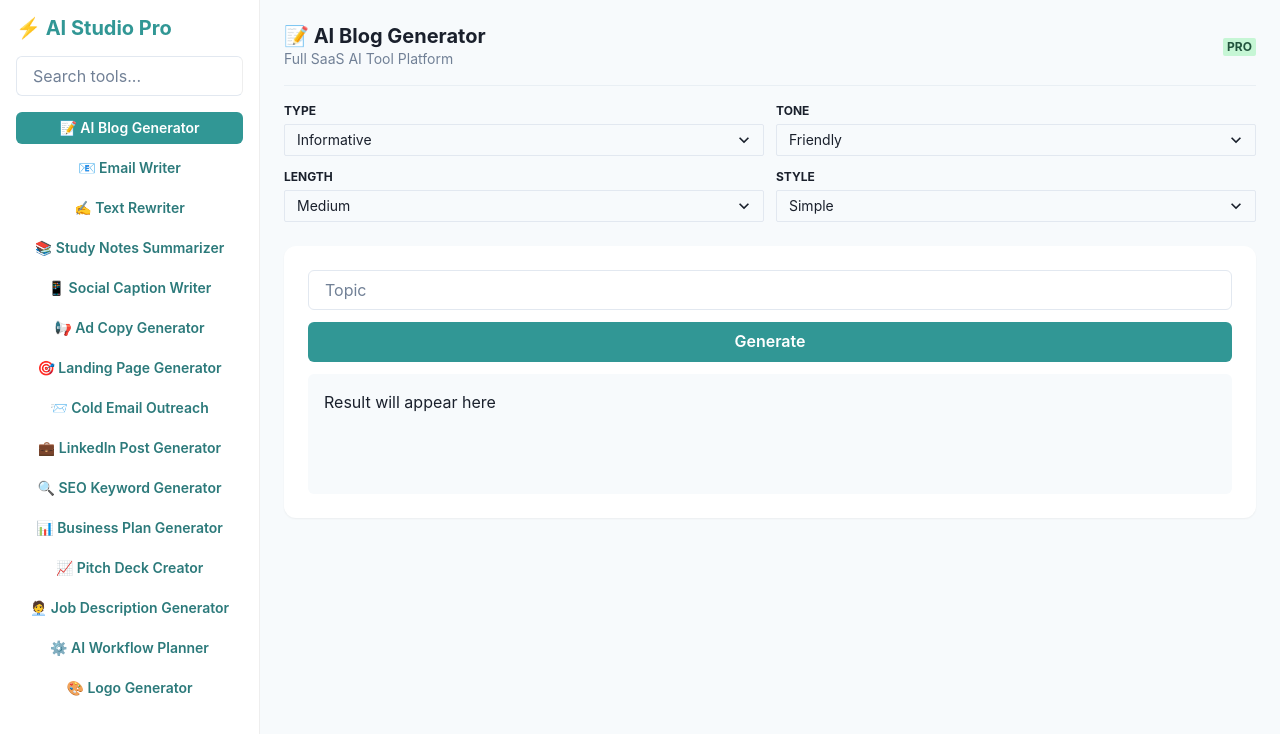
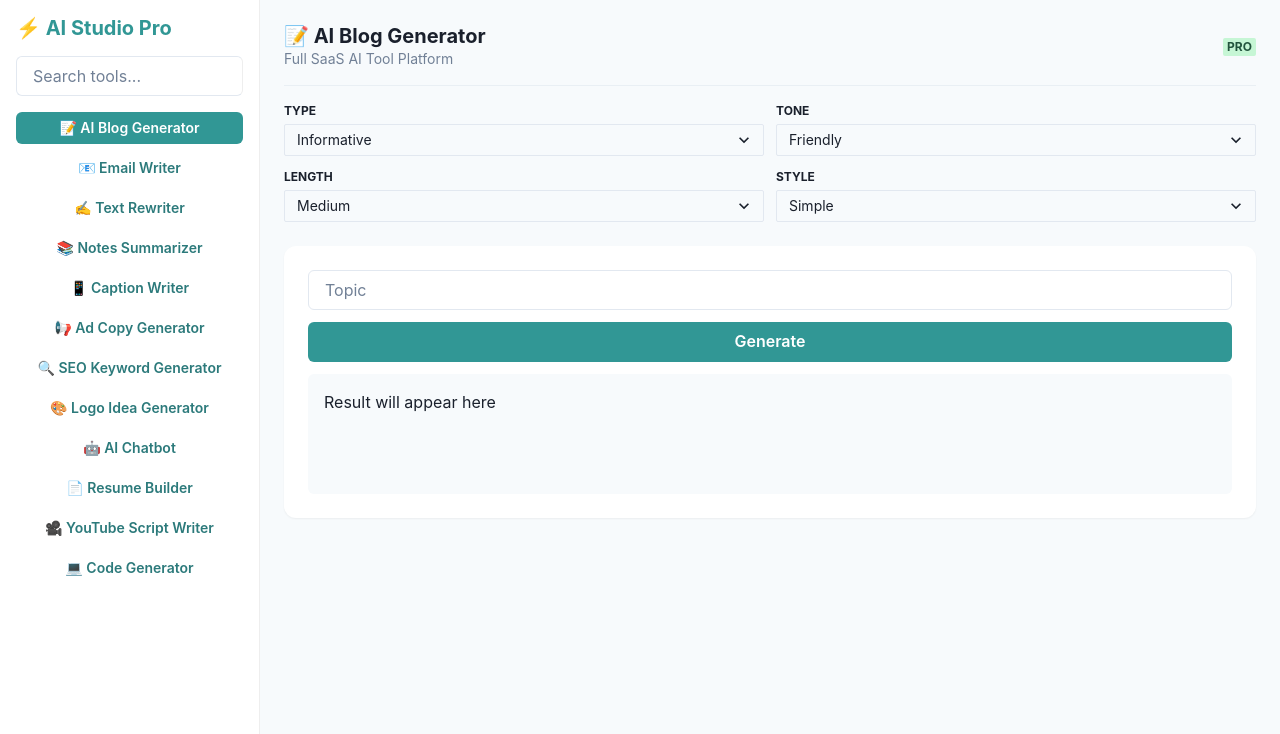
Before and after one commit to bilalali2010/new-multi-tool-suite, a Next.js app: page / in a window 1280 px wide. Shown: the top 734 px of the page. Built offline with nearby package versions, Linux system fonts and the light colour scheme.

Commit message:
Refactor AI tools and update prompts

```diff
--- a/app/page.jsx
+++ b/app/page.jsx
@@ -24,39 +24,37 @@ import {
 import { HamburgerIcon } from "@chakra-ui/icons";
 
 // ==============================
-// 🚀 ALL HIGH-DEMAND AI TOOLS
+// 🚀 FINAL 12 HIGH-DEMAND AI TOOLS
 // ==============================
 const tools = {
-  // ===== WRITING =====
   blog: {
     title: "📝 AI Blog Generator",
     fields: [{ label: "Topic", name: "topic", type: "text" }],
-    basePrompt: "Write a high-quality blog about {{topic}}",
+    basePrompt: "Write a blog about {{topic}}",
   },
 
   email: {
     title: "📧 Email Writer",
     fields: [{ label: "Purpose", name: "purpose", type: "text" }],
-    basePrompt: "Write a professional email for {{purpose}}",
+    basePrompt: "Write an email for {{purpose}}",
   },
 
   rewriter: {
     title: "✍️ Text Rewriter",
     fields: [{ label: "Text", name: "text", type: "textarea" }],
-    basePrompt: "Rewrite this text: {{text}}",
+    basePrompt: "Rewrite: {{text}}",
   },
 
   notes: {
-    title: "📚 Study Notes Summarizer",
+    title: "📚 Notes Summarizer",
     fields: [{ label: "Text", name: "text", type: "textarea" }],
-    basePrompt: "Summarize and simplify: {{text}}",
+    basePrompt: "Summarize: {{text}}",
   },
 
-  // ===== MARKETING =====
   caption: {
-    title: "📱 Social Caption Writer",
+    title: "📱 Caption Writer",
     fields: [{ label: "Post", name: "description", type: "text" }],
-    basePrompt: "Write viral captions for {{description}}",
+    basePrompt: "Write captions for {{description}}",
   },
 
   adcopy: {
@@ -65,69 +63,53 @@ const tools = {
     basePrompt: "Write high-converting ad copy for {{product}}",
   },
 
-  landing: {
-    title: "🎯 Landing Page Generator",
-    fields: [{ label: "Product", name: "product", type: "text" }],
-    basePrompt: "Create landing page copy for {{product}}",
-  },
-
-  coldemail: {
-    title: "📨 Cold Email Outreach",
-    fields: [{ label: "Offer", name: "offer", type: "text" }],
-    basePrompt: "Write cold outreach email for {{offer}}",
-  },
-
-  linkedin: {
-    title: "💼 LinkedIn Post Generator",
-    fields: [{ label: "Topic", name: "topic", type: "text" }],
-    basePrompt: "Write viral LinkedIn post about {{topic}}",
-  },
-
   seo: {
     title: "🔍 SEO Keyword Generator",
     fields: [{ label: "Topic", name: "topic", type: "text" }],
     basePrompt: "Generate SEO keywords for {{topic}}",
   },
 
-  // ===== BUSINESS =====
-  businessplan: {
-    title: "📊 Business Plan Generator",
-    fields: [{ label: "Idea", name: "idea", type: "text" }],
-    basePrompt: "Create business plan for {{idea}}",
+  logo: {
+    title: "🎨 Logo Idea Generator",
+    fields: [{ label: "Brand", name: "brandName", type: "text" }],
+    basePrompt: "Generate modern logo ideas for {{brandName}}",
   },
 
-  pitchdeck: {
-    title: "📈 Pitch Deck Creator",
-    fields: [{ label: "Startup", name: "startup", type: "text" }],
-    basePrompt: "Create startup pitch deck for {{startup}}",
+  // ==============================
+  // 🚀 NEW HIGH-DEMAND TOOLS ADDED
+  // ==============================
+
+  chatbot: {
+    title: "🤖 AI Chatbot",
+    fields: [{ label: "Message", name: "message", type: "textarea" }],
+    basePrompt: "Act as a smart AI assistant and respond to: {{message}}",
   },
 
-  jobdesc: {
-    title: "🧑‍💼 Job Description Generator",
-    fields: [{ label: "Role", name: "role", type: "text" }],
-    basePrompt: "Write job description for {{role}}",
+  resume: {
+    title: "📄 Resume Builder",
+    fields: [{ label: "Details", name: "details", type: "textarea" }],
+    basePrompt: "Create a professional ATS-friendly resume from: {{details}}",
   },
 
-  workflow: {
-    title: "⚙️ AI Workflow Planner",
-    fields: [{ label: "Task", name: "task", type: "text" }],
-    basePrompt: "Break task into automation steps: {{task}}",
+  youtube: {
+    title: "🎥 YouTube Script Writer",
+    fields: [{ label: "Video Idea", name: "idea", type: "text" }],
+    basePrompt: "Write a viral YouTube video script about: {{idea}}",
   },
 
-  // ===== DESIGN =====
-  logo: {
-    title: "🎨 Logo Generator",
-    fields: [{ label: "Brand", name: "brandName", type: "text" }],
-    basePrompt: "Create logo ideas for {{brandName}}",
+  code: {
+    title: "💻 Code Generator",
+    fields: [{ label: "Task", name: "task", type: "textarea" }],
+    basePrompt: "Generate clean, optimized code for: {{task}}",
   },
 };
 
 // ==============================
-// ⚙️ UNIVERSAL CONTROLS
+// ⚙️ CONTROLS
 // ==============================
 const controlOptions = {
   type: ["Informative", "Creative", "Persuasive", "Professional"],
-  tone: ["Friendly", "Formal", "Funny", "Sales", "Neutral"],
+  tone: ["Friendly", "Formal", "Funny", "Sales"],
   length: ["Short", "Medium", "Long"],
   style: ["Simple", "Advanced", "Viral"],
 };
@@ -148,7 +130,7 @@ export default function Home() {
   const currentTool = tools[selectedTool];
 
   // ==============================
-  // 🚀 PROMPT ENGINE
+  // PROMPT ENGINE
   // ==============================
   const buildPrompt = (tool) => `
 AI SYSTEM SETTINGS:
@@ -162,16 +144,17 @@ ${tool.basePrompt}
 `;
 
   // ==============================
-  // SIDEBAR COMPONENT
+  // SIDEBAR
   // ==============================
   const Sidebar = () => (
-    <VStack spacing={2} align="stretch">
+    <VStack spacing={2} align="stretch" maxH="80vh" overflowY="auto">
       {Object.keys(tools).map((key) => (
         <Button
           key={key}
           size="sm"
           variant={selectedTool === key ? "solid" : "ghost"}
           colorScheme="teal"
+          whiteSpace="normal"
           onClick={() => {
             setSelectedTool(key);
             onClose();
@@ -183,21 +166,11 @@ ${tool.basePrompt}
     </VStack>
   );
 
-  const filteredTools = Object.entries(tools).filter(([_, tool]) =>
-    tool.title.toLowerCase().includes(search.toLowerCase())
-  );
-
   return (
     <Flex minH="100vh" bg="gray.50">
 
-      {/* ================= DESKTOP SIDEBAR ================= */}
-      <Box
-        display={{ base: "none", md: "block" }}
-        w="260px"
-        bg="white"
-        borderRight="1px solid #eee"
-        p={4}
-      >
+      {/* DESKTOP SIDEBAR */}
+      <Box display={{ base: "none", md: "block" }} w="260px" bg="white" borderRight="1px solid #eee" p={4}>
         <Heading size="md" color="teal.500" mb={4}>
           ⚡ AI Studio Pro
         </Heading>
@@ -212,15 +185,8 @@ ${tool.basePrompt}
         <Sidebar />
       </Box>
 
-      {/* ================= MOBILE HEADER ================= */}
-      <Flex
-        display={{ base: "flex", md: "none" }}
-        p={4}
-        bg="white"
-        borderBottom="1px solid #eee"
-        justify="space-between"
-        align="center"
-      >
+      {/* MOBILE HEADER */}
+      <Flex display={{ base: "flex", md: "none" }} p={3} bg="white" borderBottom="1px solid #eee" justify="space-between" align="center">
         <Heading size="sm" color="teal.500">
           ⚡ AI Studio
         </Heading>
@@ -228,7 +194,7 @@ ${tool.basePrompt}
         <IconButton icon={<HamburgerIcon />} onClick={onOpen} />
       </Flex>
 
-      {/* ================= MOBILE DRAWER ================= */}
+      {/* MOBILE DRAWER */}
       <Drawer isOpen={isOpen} placement="left" onClose={onClose}>
         <DrawerOverlay />
         <DrawerContent>
@@ -238,15 +204,12 @@ ${tool.basePrompt}
         </DrawerContent>
       </Drawer>
 
-      {/* ================= MAIN AREA ================= */}
-      <Box flex="1" p={{ base: 4, md: 6 }}>
+      {/* MAIN AREA */}
+      <Box flex="1" p={{ base: 3, md: 6 }}>
 
-        {/* HEADER */}
         <Flex justify="space-between" align="center" mb={4}>
           <Box>
-            <Heading size="md">
-              {currentTool.title}
-            </Heading>
+            <Heading size="md">{currentTool.title}</Heading>
             <Text fontSize="sm" color="gray.500">
               Full SaaS AI Tool Platform
             </Text>
@@ -257,8 +220,8 @@ ${tool.basePrompt}
 
         <Divider mb={4} />
 
-        {/* ================= CONTROLS ================= */}
-        <SimpleGrid columns={{ base: 1, md: 2 }} spacing={3} mb={6}>
+        {/* CONTROLS */}
+        <SimpleGrid columns={{ base: 1, sm: 2 }} spacing={3} mb={6}>
           {Object.keys(controlOptions).map((key) => (
             <Box key={key}>
               <Text fontSize="xs" fontWeight="bold" mb={1}>
@@ -282,13 +245,8 @@ ${tool.basePrompt}
           ))}
         </SimpleGrid>
 
-        {/* ================= TOOL ================= */}
-        <Box
-          bg="white"
-          p={{ base: 4, md: 6 }}
-          borderRadius="xl"
-          boxShadow="sm"
-        >
+        {/* TOOL UI */}
+        <Box bg="white" p={{ base: 3, md: 6 }} borderRadius="xl" boxShadow="sm">
           <ToolUI
             title={currentTool.title}
             fields={currentTool.fields}
```
